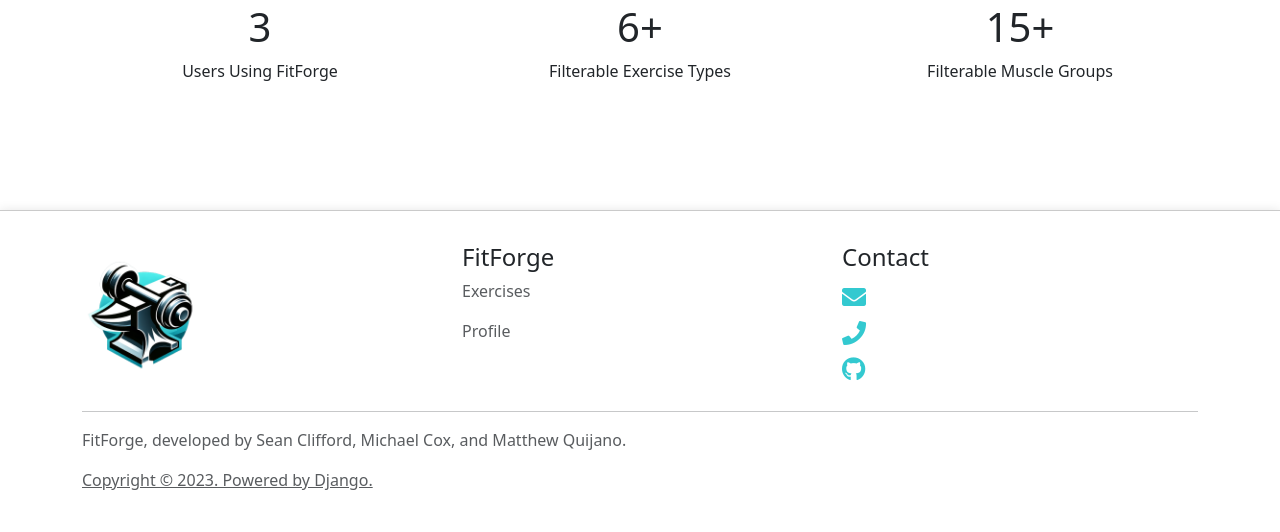
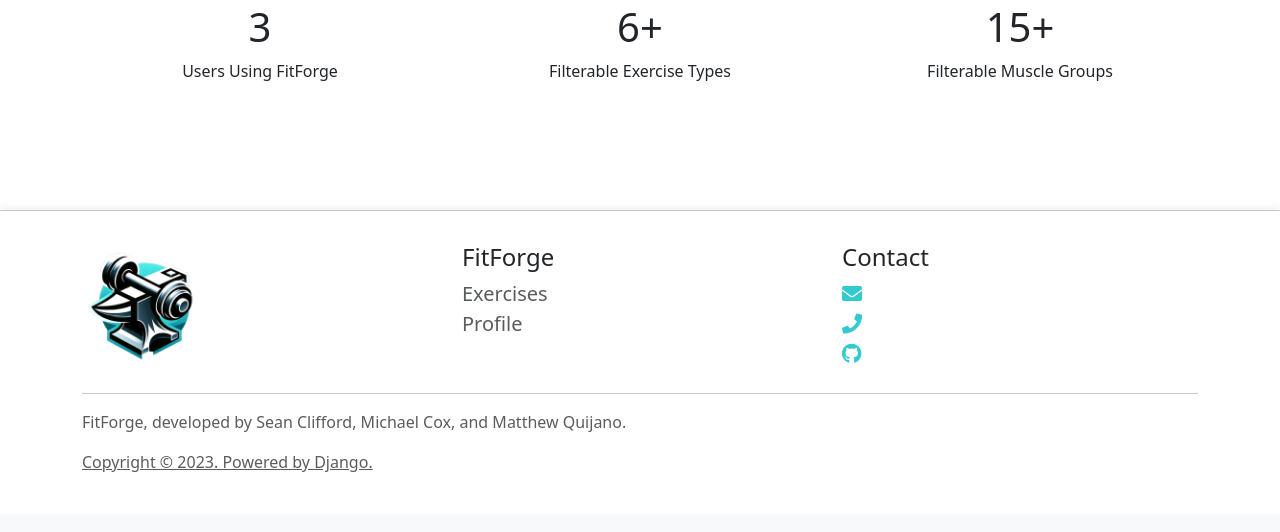
Before and after one commit to mq022002/FitForge, a Django app: page / in a window 1280 px wide. Shown: the part 604-1136 px from the top of the page. After the commit the page ends 1076 px from the top, so only its background shows below. Run offline with Django 4.2, Linux system fonts and the light colour scheme; data comes from the database, SQL or seed files in the repository.

Commit message:
Fix: anchor tag spanning whole column, footer logo href

```diff
--- a/templates/base.html
+++ b/templates/base.html
@@ -25,7 +25,7 @@
          mb-3 shadow">
         <div class="container">
           <a class="navbar-brand" href="{% url 'home' %}">
-            <img src="{% static 'images/FitForge_Logo.png' %}" width="30" height="30" alt="">
+            <img src="{% static 'images/FitForge_Logo.png' %}" width="30" height="30" alt="FitForge Logo">
             FitForge
           </a>
           <button class="navbar-toggler" type="button" data-bs-toggle="collapse" data-bs-target="#navbarSupportedContent" aria-controls="navbarSupportedContent" aria-expanded="false" aria-label="Toggle navigation"><span class="navbar-toggler-icon"></span></button>
@@ -68,24 +68,28 @@
     <div class="footer">
       <div class="container py-4">
         <div class="row">
-          <div class="col-md-4 align-self-center text-center text-md-start d-flex flex-column">
-            <a class="navbar-brand" href="{% if user.is_authenticated %}{% url 'profile' %}{% else %}{% url 'home' %}{% endif %}">
-              <img src="{% static 'images/FitForge_Logo.png' %}" width="120" height="auto" alt="">
+          <div class="col-md-4 align-self-center text-center text-md-start">
+            <a href="{% url 'home' %}">
+              <img src="{% static 'images/FitForge_Logo.png' %}" width="120" height="auto" alt="FitForge Logo">
             </a>
           </div>
-          <div class="col-md-4 py-2 text-center text-md-start d-flex flex-column">
+          <div class="col-md-4 py-2 text-center text-md-start">
             <h4>FitForge</h4>
             {% if user.is_authenticated %}
-              <p><a class="text-decoration-none text-muted" href="{% url 'workouts' %}">Workouts</a></p>
+              <a class="text-decoration-none text-muted fs-5" href="{% url 'workouts' %}">Workouts</a>
+              <br>
             {% endif %}
-            <p><a class="text-decoration-none text-muted" href="{% url 'exercises' %}">Exercises</a></p>
-            <p><a class="text-decoration-none text-muted" href="{% url 'profile' %}">Profile</a></p>
+            <a class="text-decoration-none text-muted fs-5" href="{% url 'exercises' %}">Exercises</a>
+            <br>
+            <a class="text-decoration-none text-muted fs-5" href="{% url 'profile' %}">Profile</a>
           </div>
-          <div class="col-md-4 py-2 text-center text-md-start d-flex flex-column">
+          <div class="col-md-4 py-2 text-center text-md-start">
             <h4>Contact</h4>
-            <a class="fs-4" href="mailto:fitforge@polandmail.com"><i class="fas fa-envelope icon-color"></i></a>
-            <a class="fs-4" href="tel:2034790526"><i class="fas fa-phone icon-color"></i></a>
-            <a class="fs-4" href="https://github.com/mq022002/FitForge"><i class="fab fa-github icon-color"></i></a>
+            <a class="fs-5" href="mailto:fitforge@polandmail.com"><i class="fas fa-envelope icon-color"></i></a>
+            <br>
+            <a class="fs-5" href="tel:2034790526"><i class="fas fa-phone icon-color"></i></a>
+            <br>
+            <a class="fs-5" href="https://github.com/mq022002/FitForge"><i class="fab fa-github icon-color"></i></a>
           </div>
         </div>
         <hr>
```
